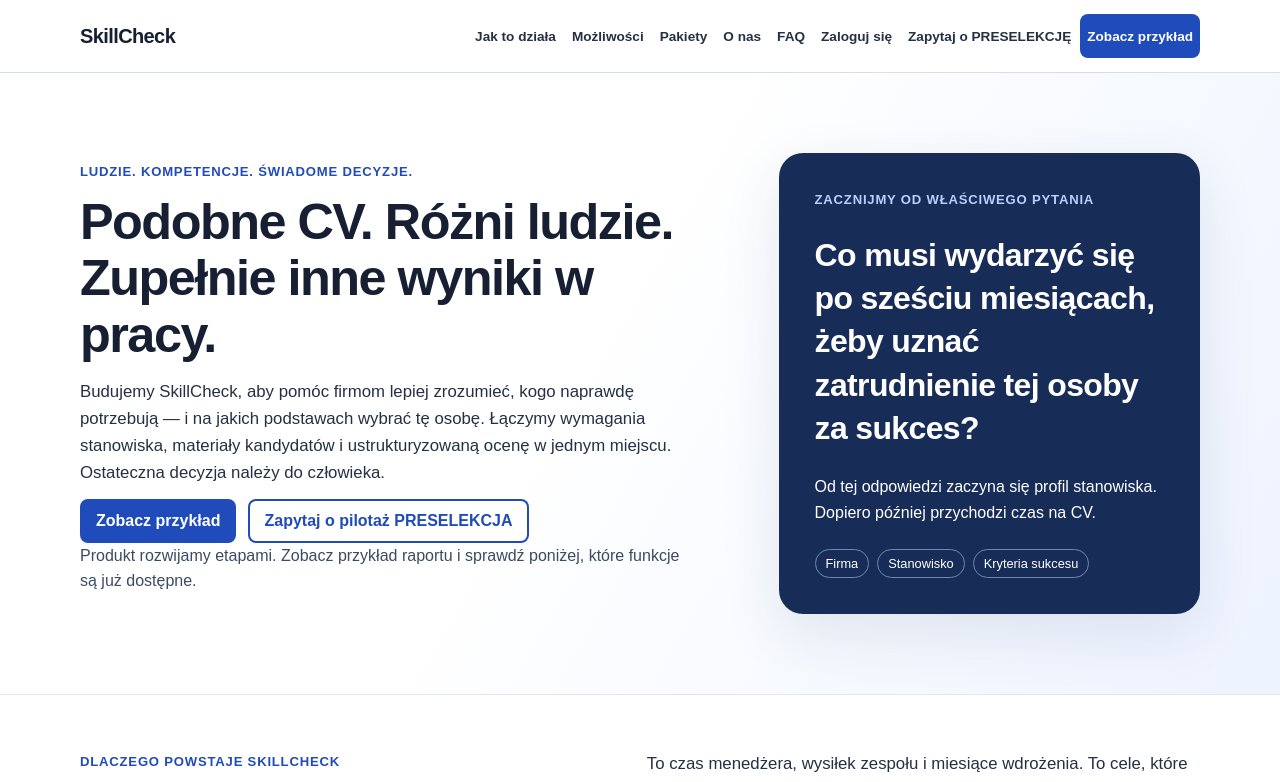
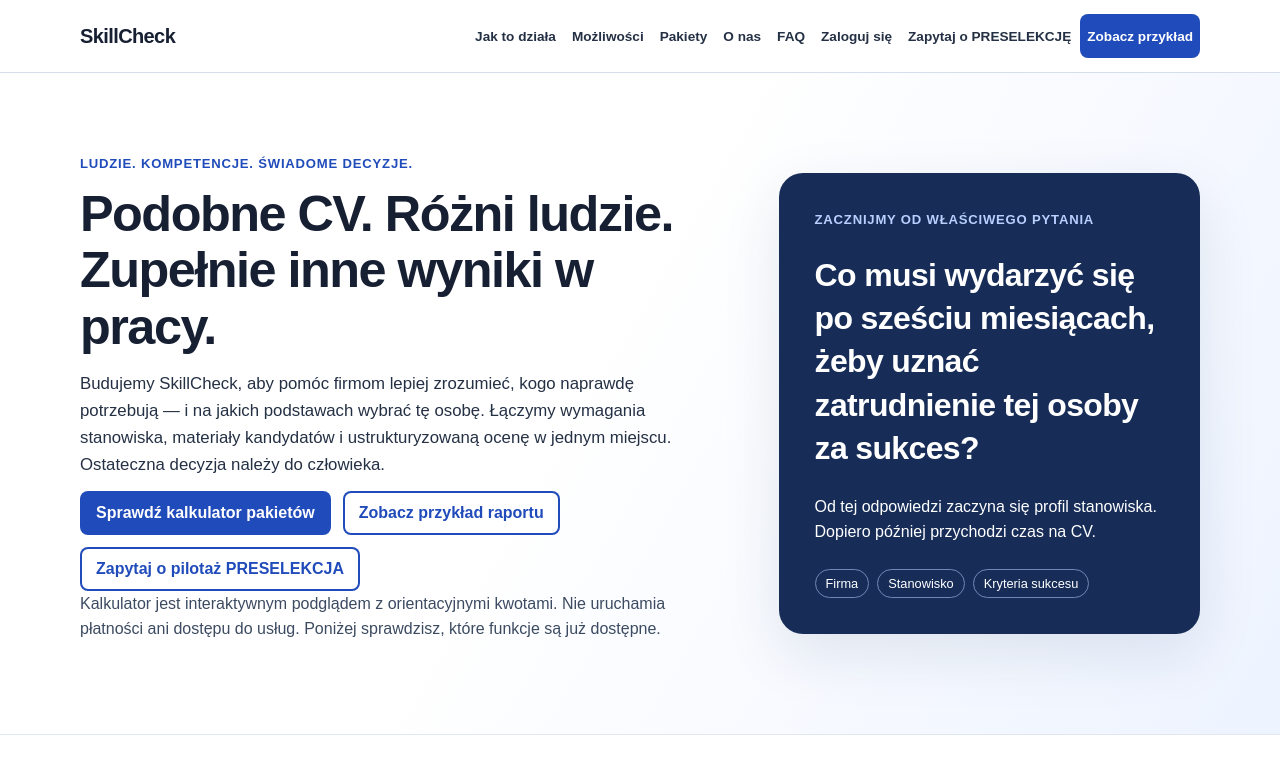
Before and after one commit to krzysztofsyska/skillcheck-core, a Next.js app: page / in a window 1280 px wide. Shown: the top 782 px of the page. Built offline with nearby package versions, Linux system fonts and the light colour scheme.

Commit message:
feat(preview): connect calculator from marketing and verify public demo routes

```diff
--- a/app/components/marketing/home-page.tsx
+++ b/app/components/marketing/home-page.tsx
@@ -32,11 +32,12 @@
                 Budujemy SkillCheck, aby pomóc firmom lepiej zrozumieć, kogo naprawdę potrzebują — i na jakich podstawach wybrać tę osobę. Łączymy wymagania stanowiska, materiały kandydatów i ustrukturyzowaną ocenę w jednym miejscu. Ostateczna decyzja należy do człowieka.
               </p>
               <div className={styles.actions}>
-                <Link href="/demo" className={styles.primary}>Zobacz przykład</Link>
+                <Link href="/kalkulator" className={styles.primary}>Sprawdź kalkulator pakietów</Link>
+                <Link href="/demo" className={styles.secondary}>Zobacz przykład raportu</Link>
                 <Link href="/preselekcja" className={styles.secondary}>Zapytaj o pilotaż PRESELEKCJA</Link>
               </div>
               <p className={styles.note}>
-                Produkt rozwijamy etapami. Zobacz przykład raportu i sprawdź poniżej, które funkcje są już dostępne.
+                Kalkulator jest interaktywnym podglądem z orientacyjnymi kwotami. Nie uruchamia płatności ani dostępu do usług. Poniżej sprawdzisz, które funkcje są już dostępne.
               </p>
             </div>
             <aside className={styles.visionCard} aria-label="Pytanie, od którego zaczynamy">
```
